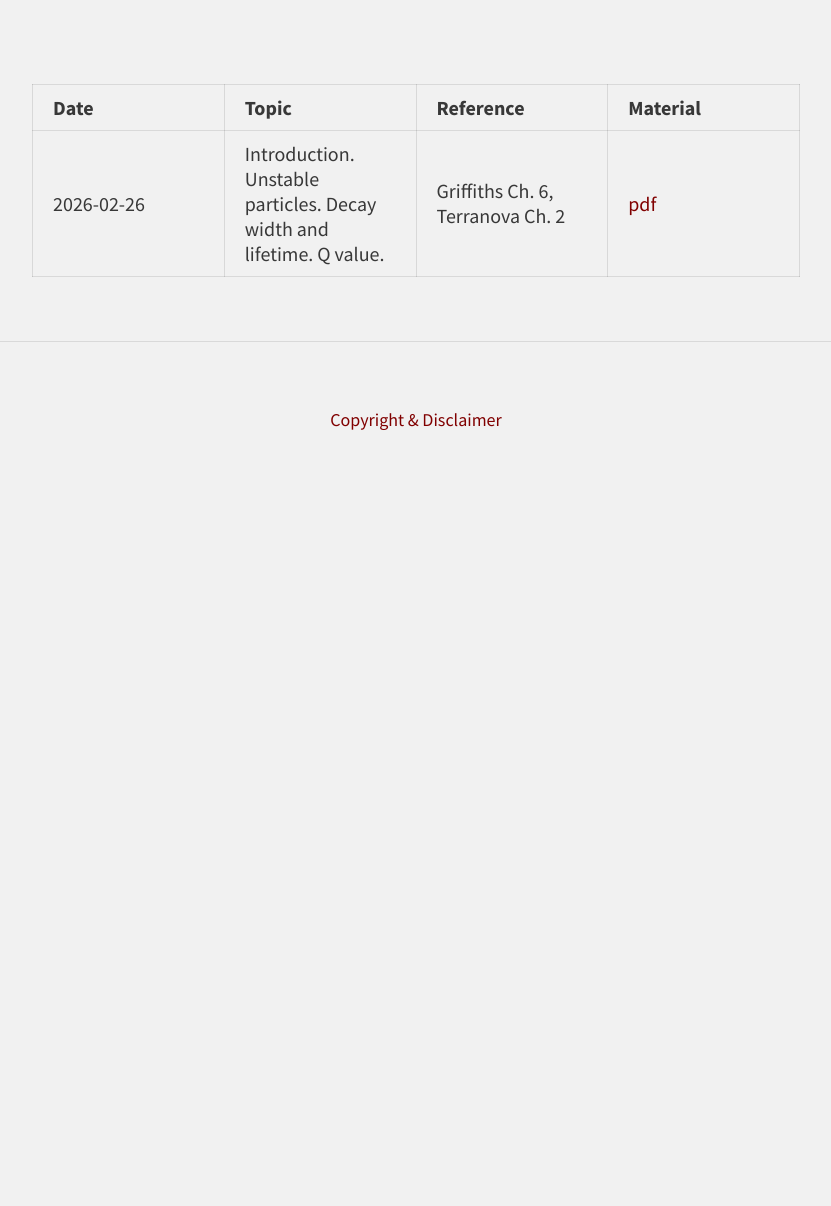
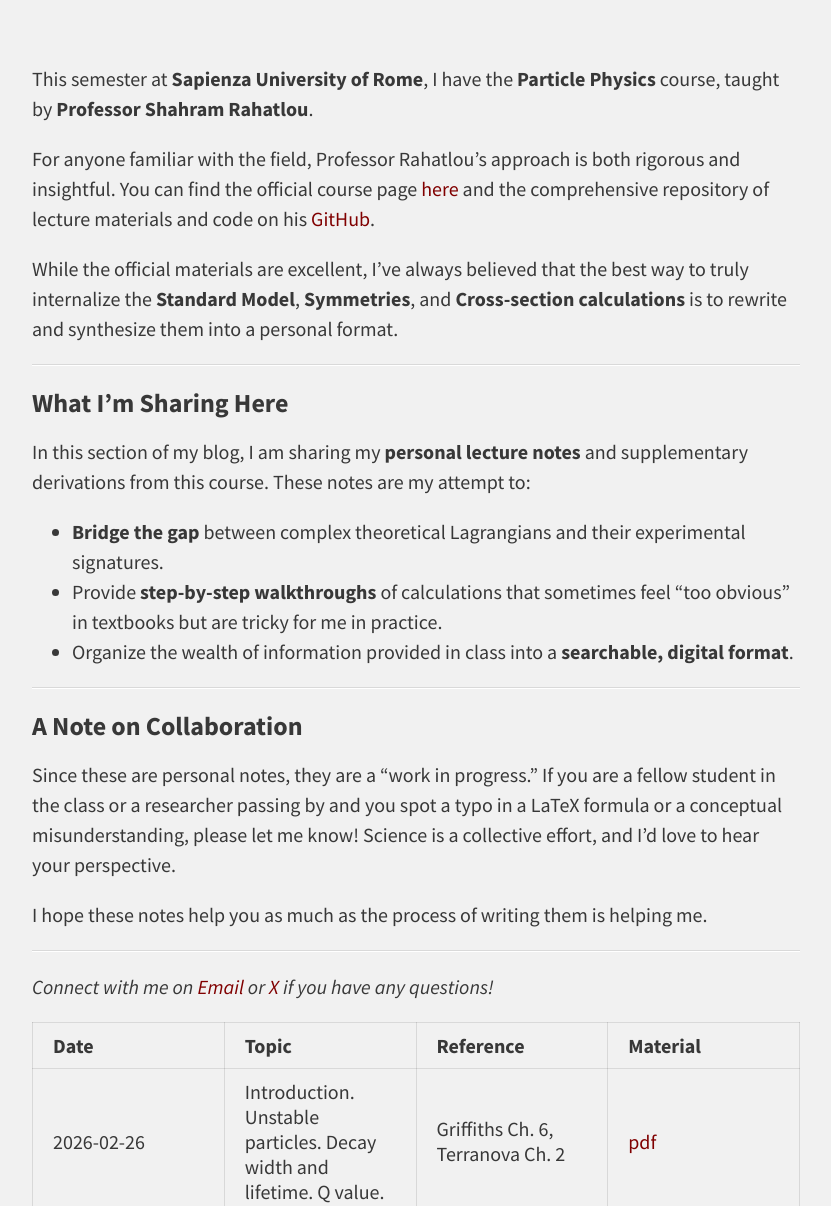
Before and after one commit to SinaEtebar/Website, a Jekyll site: the page built from _posts/2026-03-28-PP.md, in a window 1280 px wide and 1400 px high, scrolled down 245 px. Shown: the part 194-1400 px from the top of the window, without its empty margins (224-1055 px from the left). Built offline with Jekyll 4.4.1, drawn with Linux system fonts in a browser that asks for light colours; nearby versions of some CDN libraries; before the commit the page ends 936 px from its top, so only the background shows below that.

Commit message:
Update 2026-03-28-PP.md

```diff
--- a/_posts/2026-03-28-PP.md
+++ b/_posts/2026-03-28-PP.md
@@ -4,6 +4,33 @@ title:  Particle Physics
 feature-img: "assets/img/QFT/background.png"
 ---
 
+This semester at **Sapienza University of Rome**, I have the **Particle Physics** course, taught by **Professor Shahram Rahatlou**.
+
+For anyone familiar with the field, Professor Rahatlou’s approach is both rigorous and insightful. You can find the official course page [here](https://www.roma1.infn.it/people/rahatlou/index.php?link=Didattica&sublink=ParticlePhysics) and the comprehensive repository of lecture materials and code on his [GitHub](https://github.com/rahatlou/ParticlePhysics/blob/PP2026/README.md).
+
+While the official materials are excellent, I’ve always believed that the best way to truly internalize the **Standard Model**, **Symmetries**, and **Cross-section calculations** is to rewrite and synthesize them into a personal format.
+
+---
+
+### What I’m Sharing Here
+
+In this section of my blog, I am sharing my **personal lecture notes** and supplementary derivations from this course. These notes are my attempt to:
+
+* **Bridge the gap** between complex theoretical Lagrangians and their experimental signatures.
+* Provide **step-by-step walkthroughs** of calculations that sometimes feel "too obvious" in textbooks but are tricky for me in practice.
+* Organize the wealth of information provided in class into a **searchable, digital format**.
+
+---
+
+### A Note on Collaboration
+
+Since these are personal notes, they are a "work in progress." If you are a fellow student in the class or a researcher passing by and you spot a typo in a LaTeX formula or a conceptual misunderstanding, please let me know! Science is a collective effort, and I’d love to hear your perspective.
+
+I hope these notes help you as much as the process of writing them is helping me.
+
+---
+*Connect with me on [Email](mailto:sina.etebar@posteo.net) or [X](https://x.com/sina_etebar) if you have any questions!*
+
 | Date | Topic | Reference | Material |
 |------|-------|-----------|----------|
 | 2026-02-26 | Introduction. Unstable particles. Decay width and lifetime. Q value. | Griffiths Ch. 6, Terranova Ch. 2 | [pdf](/assets/pdf/PP-notes/Lecture1.pdf) |
```
